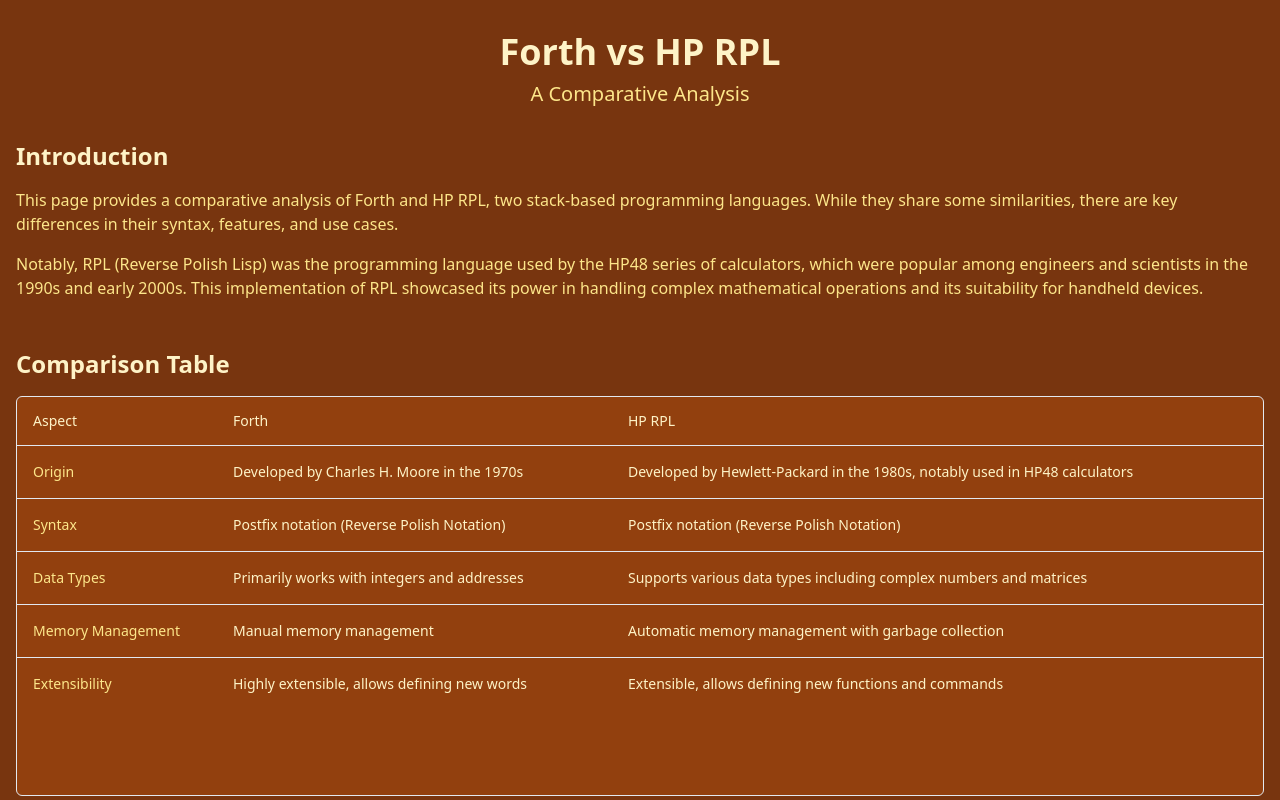
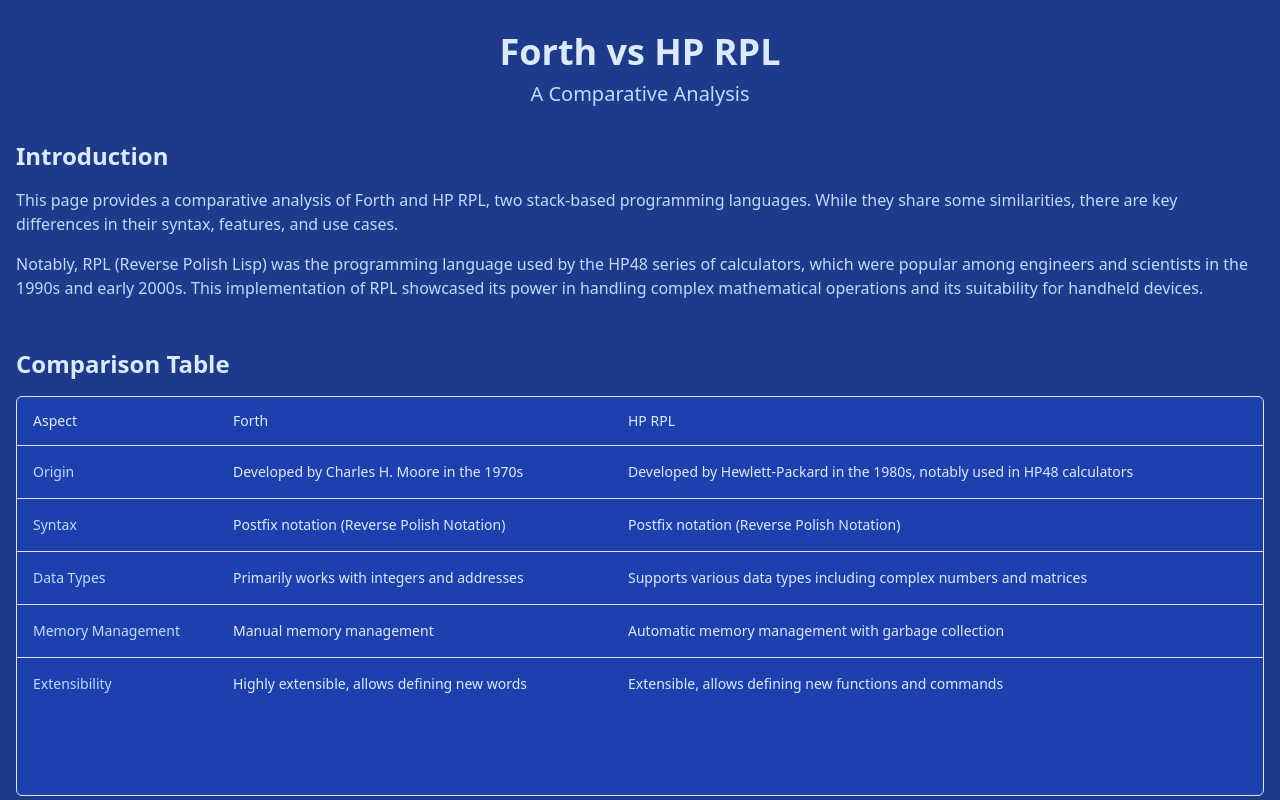
Before and after one commit to GPT-Engineer-App-Dev/forth-hp-difference-explorer, a React (Vite) app: page / in a window 1280 px wide. Shown: the top 800 px of the page. Built offline with nearby package versions, Linux system fonts and the light colour scheme.

Commit message:
Change background color to blue and adjust text colors for readability

```diff
--- a/src/pages/Index.jsx
+++ b/src/pages/Index.jsx
@@ -3,20 +3,20 @@ import { ScrollArea } from "@/components/ui/scroll-area";
 
 const Index = () => {
   return (
-    <div className="min-h-screen bg-amber-900 text-amber-100">
+    <div className="min-h-screen bg-blue-900 text-blue-100">
       <div className="container mx-auto px-4 py-8">
         <header className="text-center mb-8">
           <h1 className="text-4xl font-bold mb-2">Forth vs HP RPL</h1>
-          <p className="text-xl text-amber-200">A Comparative Analysis</p>
+          <p className="text-xl text-blue-200">A Comparative Analysis</p>
         </header>
 
         <section className="mb-12">
           <h2 className="text-2xl font-semibold mb-4">Introduction</h2>
-          <p className="text-amber-200 mb-4">
+          <p className="text-blue-200 mb-4">
             This page provides a comparative analysis of Forth and HP RPL, two stack-based programming languages.
             While they share some similarities, there are key differences in their syntax, features, and use cases.
           </p>
-          <p className="text-amber-200">
+          <p className="text-blue-200">
             Notably, RPL (Reverse Polish Lisp) was the programming language used by the HP48 series of calculators,
             which were popular among engineers and scientists in the 1990s and early 2000s. This implementation of RPL
             showcased its power in handling complex mathematical operations and its suitability for handheld devices.
@@ -25,40 +25,40 @@ const Index = () => {
 
         <section className="mb-12">
           <h2 className="text-2xl font-semibold mb-4">Comparison Table</h2>
-          <ScrollArea className="h-[400px] w-full rounded-md border bg-amber-800">
+          <ScrollArea className="h-[400px] w-full rounded-md border bg-blue-800">
             <Table>
               <TableHeader>
                 <TableRow>
-                  <TableHead className="w-[200px] text-amber-100">Aspect</TableHead>
-                  <TableHead className="text-amber-100">Forth</TableHead>
-                  <TableHead className="text-amber-100">HP RPL</TableHead>
+                  <TableHead className="w-[200px] text-blue-100">Aspect</TableHead>
+                  <TableHead className="text-blue-100">Forth</TableHead>
+                  <TableHead className="text-blue-100">HP RPL</TableHead>
                 </TableRow>
               </TableHeader>
               <TableBody>
                 <TableRow>
-                  <TableCell className="font-medium text-amber-200">Origin</TableCell>
-                  <TableCell className="text-amber-100">Developed by Charles H. Moore in the 1970s</TableCell>
-                  <TableCell className="text-amber-100">Developed by Hewlett-Packard in the 1980s, notably used in HP48 calculators</TableCell>
+                  <TableCell className="font-medium text-blue-200">Origin</TableCell>
+                  <TableCell className="text-blue-100">Developed by Charles H. Moore in the 1970s</TableCell>
+                  <TableCell className="text-blue-100">Developed by Hewlett-Packard in the 1980s, notably used in HP48 calculators</TableCell>
                 </TableRow>
                 <TableRow>
-                  <TableCell className="font-medium text-amber-200">Syntax</TableCell>
-                  <TableCell className="text-amber-100">Postfix notation (Reverse Polish Notation)</TableCell>
-                  <TableCell className="text-amber-100">Postfix notation (Reverse Polish Notation)</TableCell>
+                  <TableCell className="font-medium text-blue-200">Syntax</TableCell>
+                  <TableCell className="text-blue-100">Postfix notation (Reverse Polish Notation)</TableCell>
+                  <TableCell className="text-blue-100">Postfix notation (Reverse Polish Notation)</TableCell>
                 </TableRow>
                 <TableRow>
-                  <TableCell className="font-medium text-amber-200">Data Types</TableCell>
-                  <TableCell className="text-amber-100">Primarily works with integers and addresses</TableCell>
-                  <TableCell className="text-amber-100">Supports various data types including complex numbers and matrices</TableCell>
+                  <TableCell className="font-medium text-blue-200">Data Types</TableCell>
+                  <TableCell className="text-blue-100">Primarily works with integers and addresses</TableCell>
+                  <TableCell className="text-blue-100">Supports various data types including complex numbers and matrices</TableCell>
                 </TableRow>
                 <TableRow>
-                  <TableCell className="font-medium text-amber-200">Memory Management</TableCell>
-                  <TableCell className="text-amber-100">Manual memory management</TableCell>
-                  <TableCell className="text-amber-100">Automatic memory management with garbage collection</TableCell>
+                  <TableCell className="font-medium text-blue-200">Memory Management</TableCell>
+                  <TableCell className="text-blue-100">Manual memory management</TableCell>
+                  <TableCell className="text-blue-100">Automatic memory management with garbage collection</TableCell>
                 </TableRow>
                 <TableRow>
-                  <TableCell className="font-medium text-amber-200">Extensibility</TableCell>
-                  <TableCell className="text-amber-100">Highly extensible, allows defining new words</TableCell>
-                  <TableCell className="text-amber-100">Extensible, allows defining new functions and commands</TableCell>
+                  <TableCell className="font-medium text-blue-200">Extensibility</TableCell>
+                  <TableCell className="text-blue-100">Highly extensible, allows defining new words</TableCell>
+                  <TableCell className="text-blue-100">Extensible, allows defining new functions and commands</TableCell>
                 </TableRow>
               </TableBody>
             </Table>
@@ -70,7 +70,7 @@ const Index = () => {
           <div className="grid grid-cols-1 md:grid-cols-2 gap-4">
             <div>
               <h3 className="text-xl font-semibold mb-2">Forth</h3>
-              <pre className="bg-amber-800 p-4 rounded-md overflow-x-auto text-amber-100">
+              <pre className="bg-blue-800 p-4 rounded-md overflow-x-auto text-blue-100">
                 <code>
                   : FACTORIAL ( n -- n! )<br/>
                   &nbsp;&nbsp;DUP 0= IF DROP 1 EXIT THEN<br/>
@@ -83,7 +83,7 @@ const Index = () => {
             </div>
             <div>
               <h3 className="text-xl font-semibold mb-2">HP RPL</h3>
-              <pre className="bg-amber-800 p-4 rounded-md overflow-x-auto text-amber-100">
+              <pre className="bg-blue-800 p-4 rounded-md overflow-x-auto text-blue-100">
                 <code>
                   &lt;&lt; DUP 0 == <br/>
                   &nbsp;&nbsp;IF DROP 1<br/>
@@ -99,7 +99,7 @@ const Index = () => {
           </div>
         </section>
 
-        <footer className="text-center text-amber-200 mt-8">
+        <footer className="text-center text-blue-200 mt-8">
           <p>Note: This is a simplified comparison. For more detailed information, please consult official documentation.</p>
         </footer>
       </div>
```
